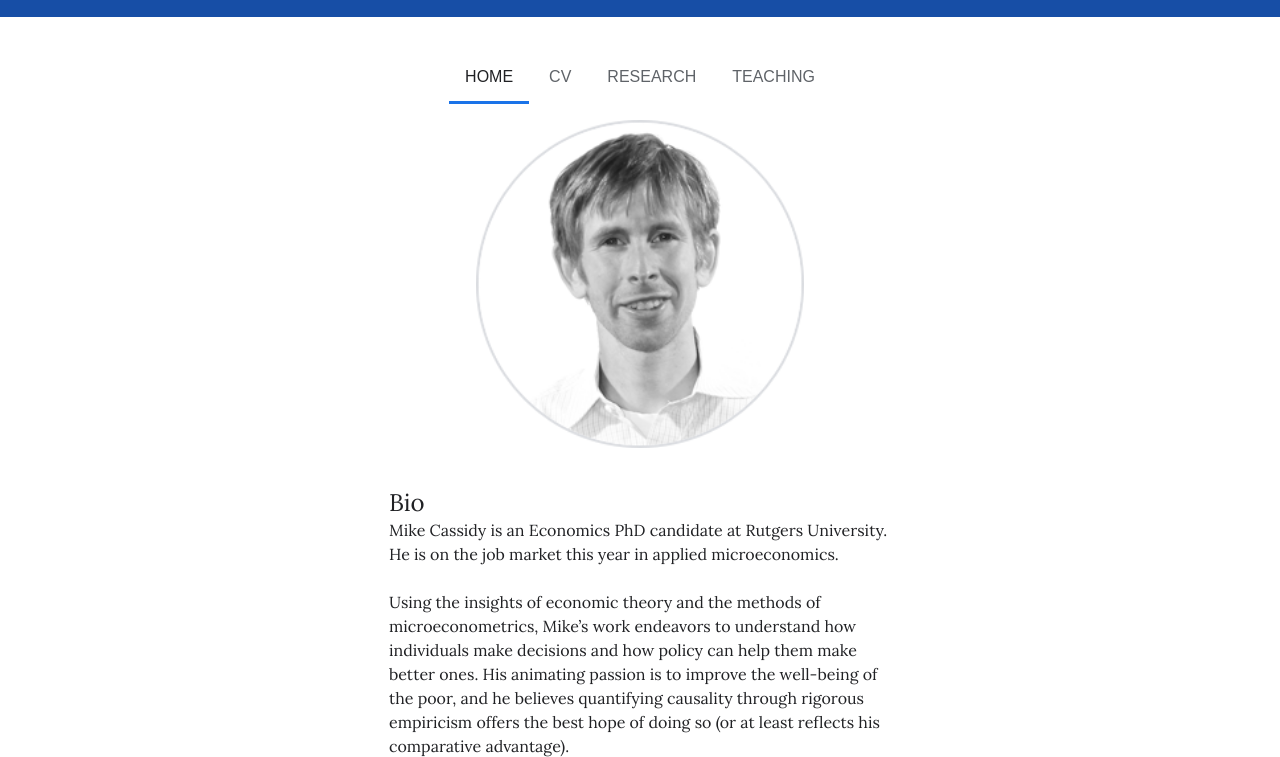
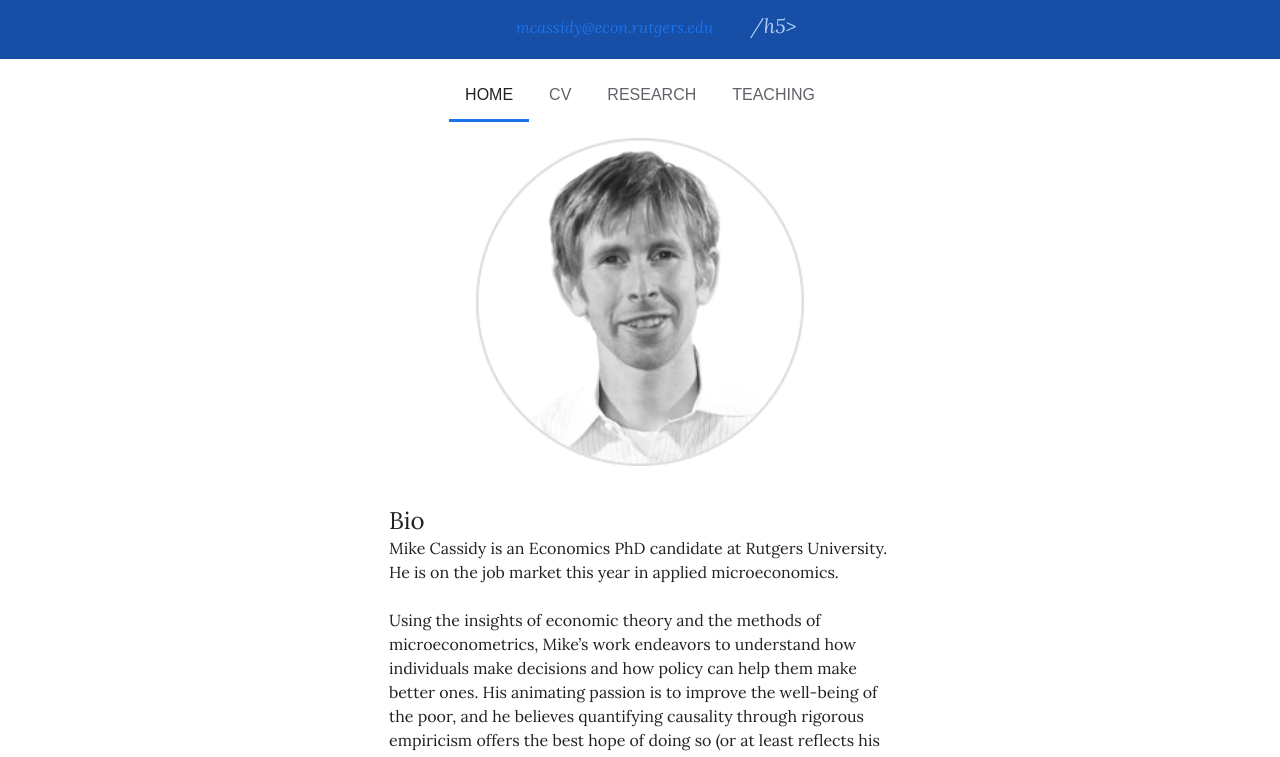
Before and after one commit to johnpatrickcassidy/mike-cassidy, a plain HTML site: page index.html in a window 1280 px wide. Shown: the part 139-896 px from the top of the page. Drawn offline with Linux system fonts and the light colour scheme; a web font is replaced by a local one.

Commit message:
Update index.html

```diff
--- a/index.html
+++ b/index.html
@@ -13,7 +13,7 @@
     <header>
       <h1>Mike Cassidy</h1>
       <h5>Ph.D. Candidate, Economics • Rutgers University</h5>
-      <h5>mcassidy@econ.rutgers.edu</h5>
+      <h5><a href="mailto:mcassidy@econ.rutgers.edu">mcassidy@econ.rutgers.edu</a>  /h5>
     </header>
   </a>
   <nav class="nav">
```
